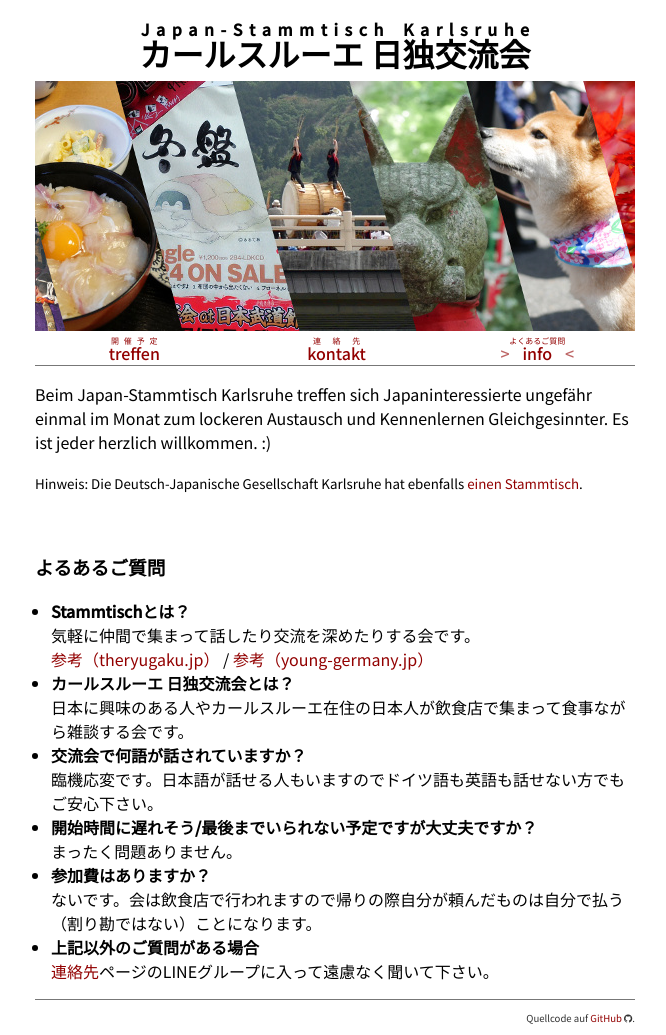
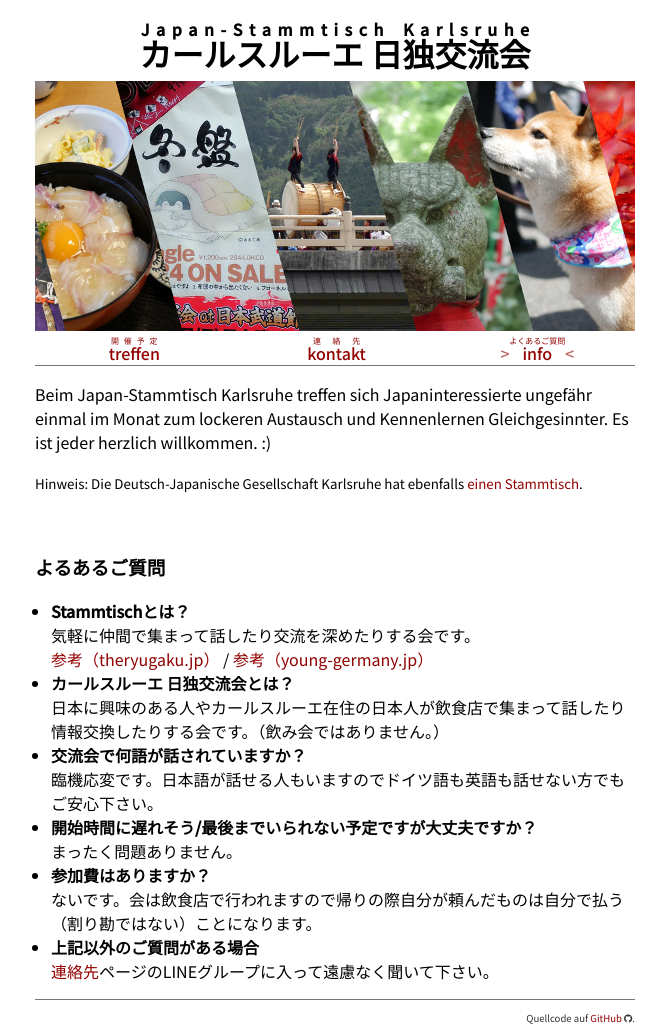
Before and after one commit to tcsch/japanstammtisch.github.io, a Jekyll site: the page built from info.md, in a window 1280 px wide. Shown: the whole page, without its empty margins (305-971 px from the left). Built offline with Jekyll 4.4.1, drawn with Linux system fonts in a browser that asks for light colours.

Commit message:
minor wording adjustments

```diff
--- a/info.md
+++ b/info.md
@@ -14,7 +14,7 @@ Beim Japan-Stammtisch Karlsruhe treffen sich Japaninteressierte ungefähr einmal
   気軽に仲間で集まって話したり交流を深めたりする会です。
   [参考（theryugaku.jp）](https://theryugaku.jp/3111/) / [参考（young-germany.jp）](https://young-germany.jp/2015/12/stammtisch/)
 * **カールスルーエ 日独交流会とは？**
-  日本に興味のある人やカールスルーエ在住の日本人が飲食店で集まって食事ながら雑談する会です。
+  日本に興味のある人やカールスルーエ在住の日本人が飲食店で集まって話したり情報交換したりする会です。（飲み会ではありません。）
 * **交流会で何語が話されていますか？**
   臨機応変です。日本語が話せる人もいますのでドイツ語も英語も話せない方でもご安心下さい。
 * **開始時間に遅れそう/最後までいられない予定ですが大丈夫ですか？**
```
Also changed, not shown: _posts/2021-09-11-sep.md (+1 -1 lines), kontakt.md (+1 -1 lines).
